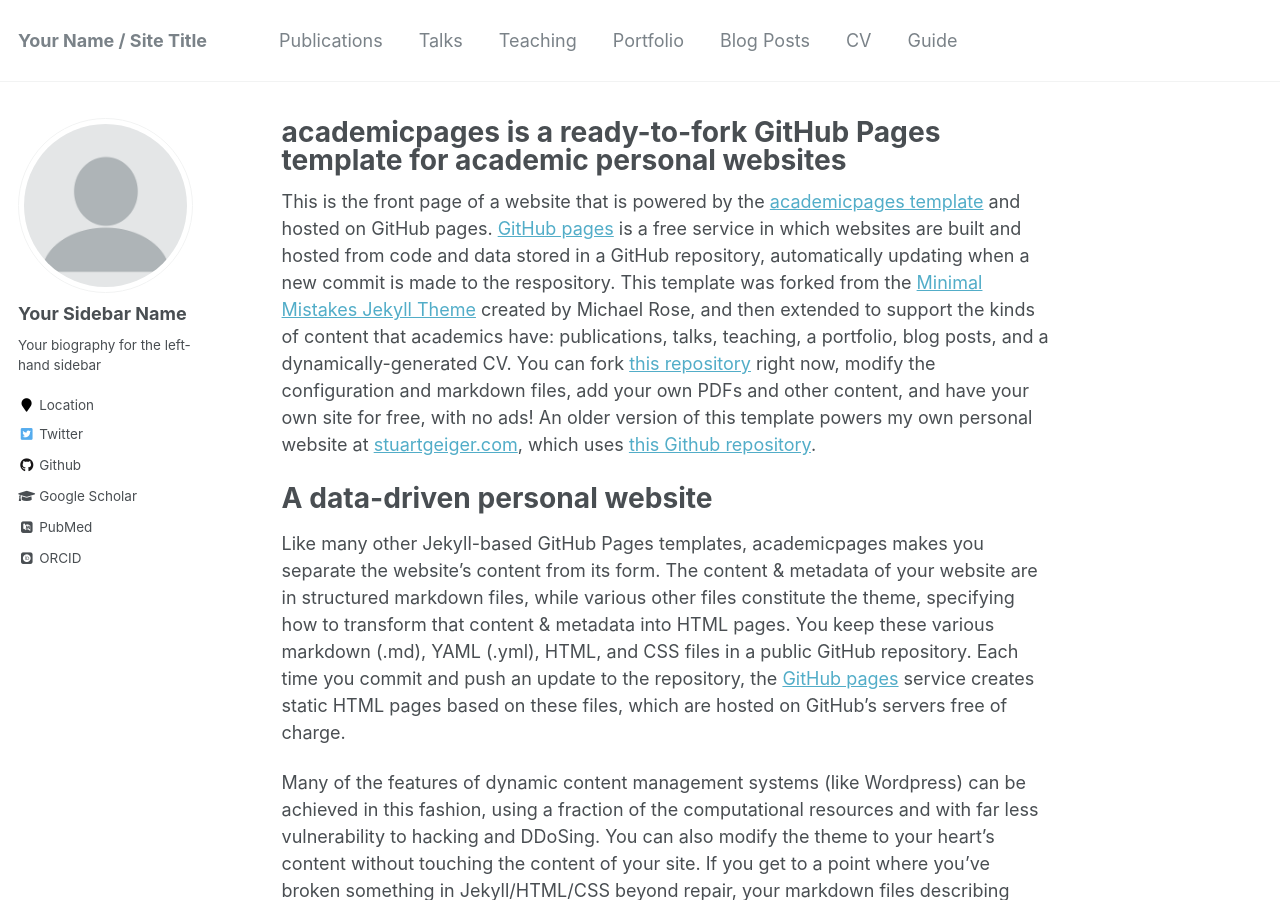
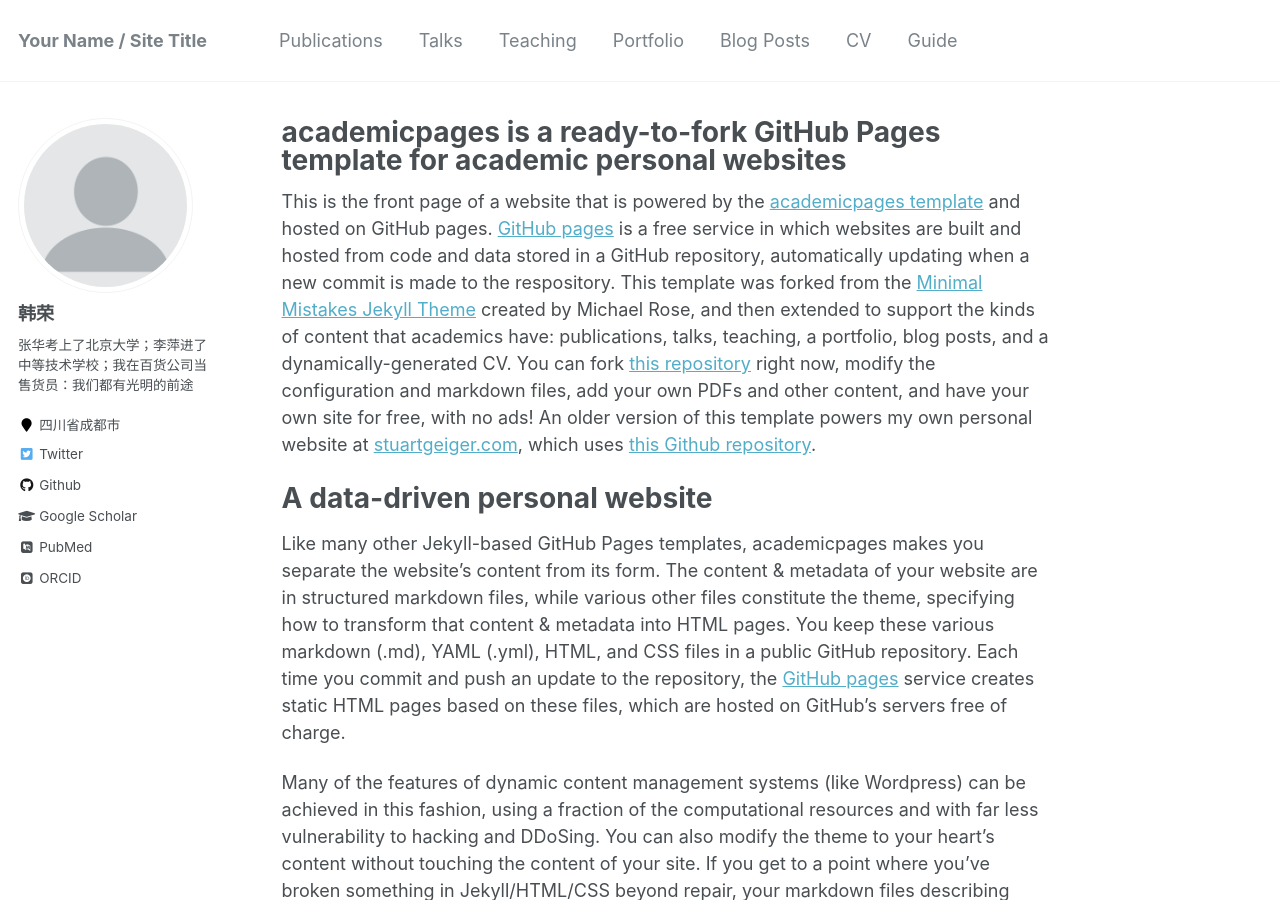
Before and after one commit to hooooon174/hooooon174.github.io, a Jekyll site: the page built from _pages/about.md, in a window 1280 px wide and 900 px high. Built offline with Jekyll 4.4.1, drawn with Linux system fonts in a browser that asks for light colours; some web fonts are replaced.

Commit message:
更新了名字

```diff
--- a/_config.yml
+++ b/_config.yml
@@ -80,10 +80,10 @@
 
 # Site Author
 author:
-  name             : "Your Sidebar Name"
+  name             : "韩荣"
   avatar           : "profile.png"
-  bio              : "Your biography for the left-hand sidebar"
-  location         : "Location"
+  bio              : "张华考上了北京大学；李萍进了中等技术学校；我在百货公司当售货员：我们都有光明的前途"
+  location         : "四川省成都市"
   employer         :
   pubmed           : "https://www.ncbi.nlm.nih.gov/pubmed/?term=john+snow"
   googlescholar    : "http://yourfullgooglescholarurl.com"
```
